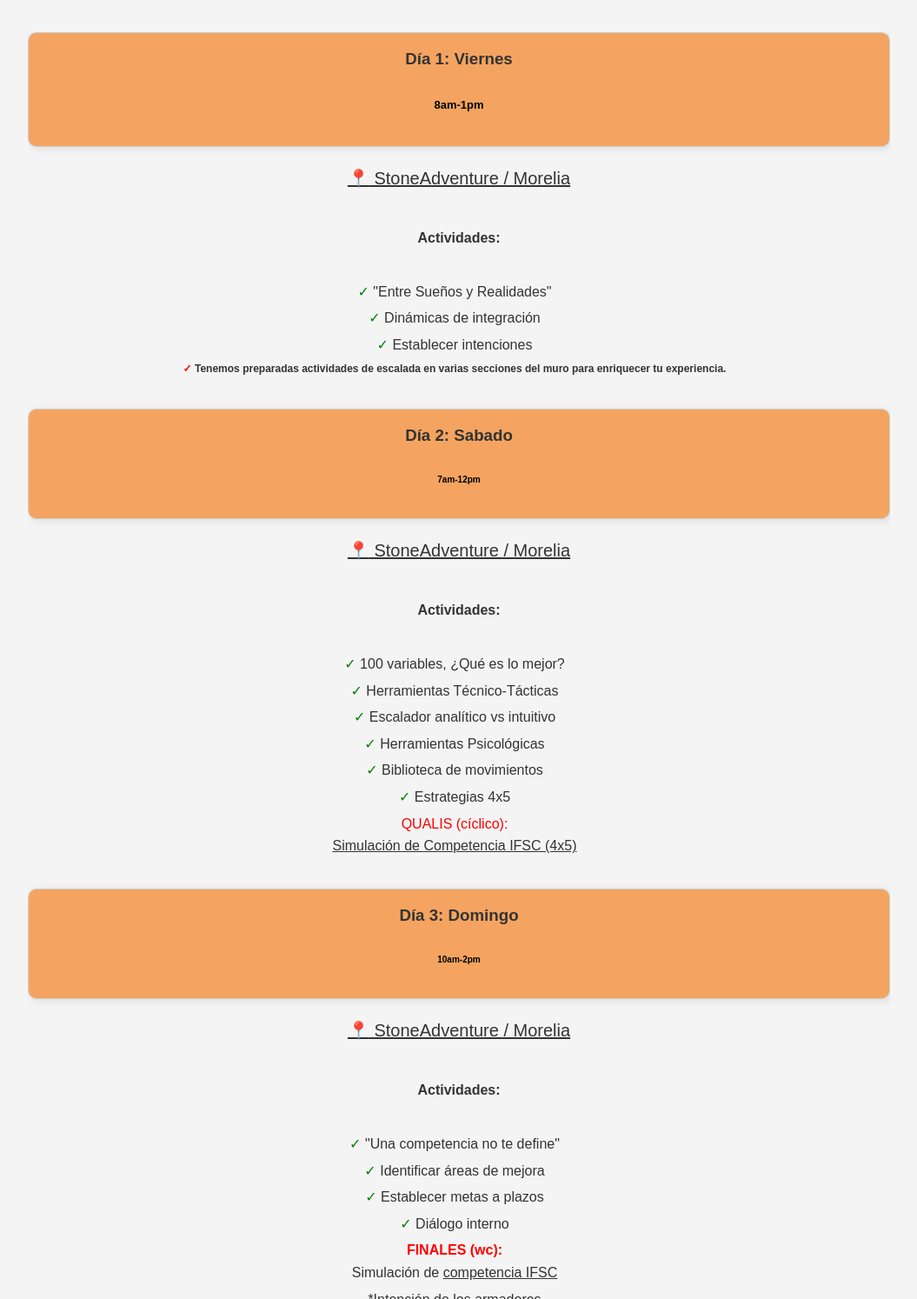
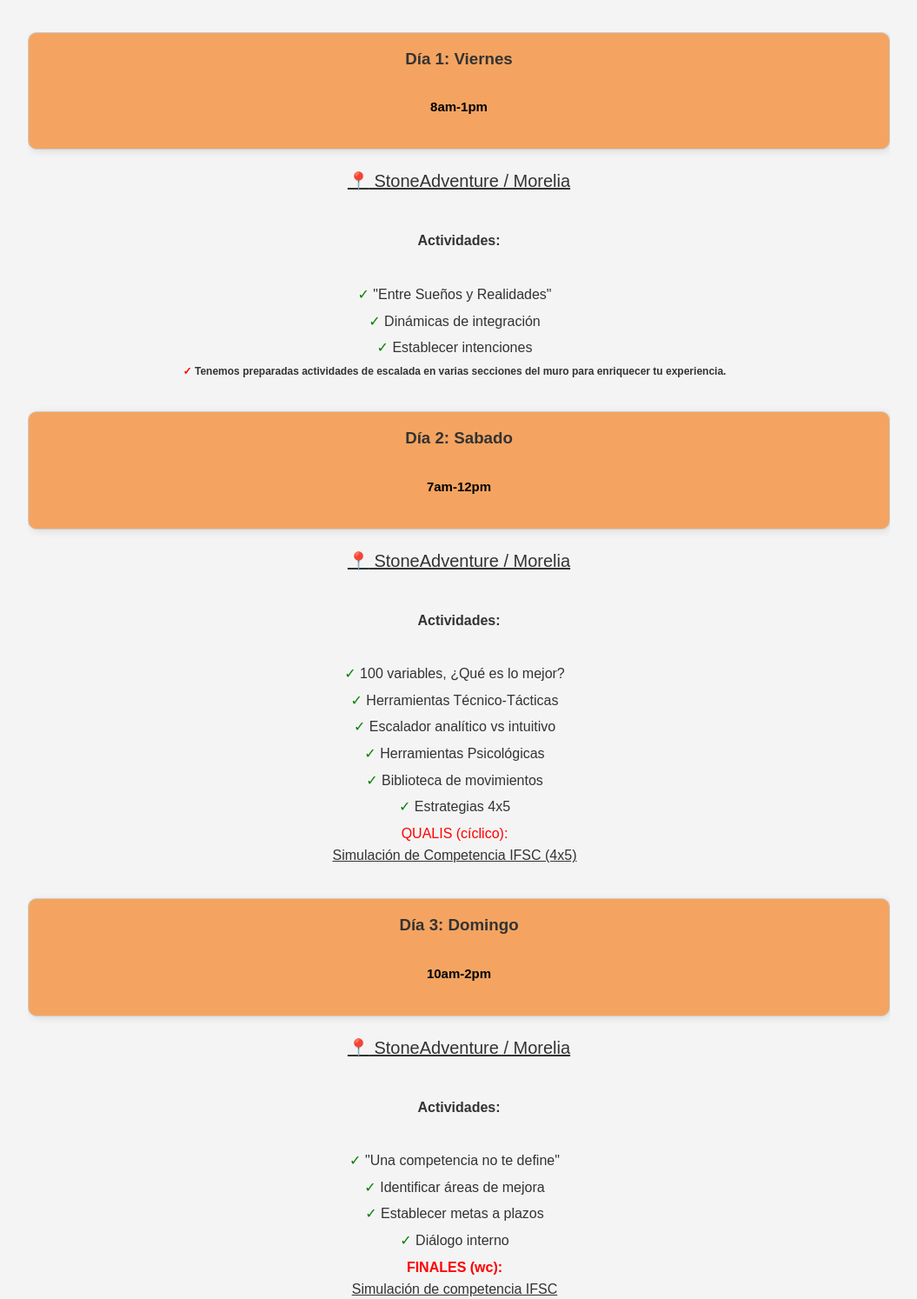
Before and after one commit to jairmorenom/tcstone2024, a plain HTML site: page index.html in a window 1280 px wide. Shown: the part 2294-3788 px from the top of the page at 87% size, without its empty margins (112-1167 px from the left). Drawn offline with Linux system fonts and the light colour scheme.

Commit message:
Update index.html

```diff
--- a/index.html
+++ b/index.html
@@ -348,7 +348,7 @@
 <div class="highlight-box" style="background-color: sandybrown; padding: 5px; margin-bottom: 5px;">
     <ul style="list-style-type: none; padding: 0;">
         <li><h3 style="margin-top: 0;">Día 1: Viernes</h3></li>
-        <li><p style="font-size: 13px; text-align: center; color: black ; margin-bottom: 5px;"><strong>8am-1pm</strong></p></li>
+        <li><p style="font-size: 15px; text-align: center; color: black ; margin-bottom: 5px;"><strong>8am-1pm</strong></p></li>
     </ul>
 </div>
 
@@ -374,7 +374,7 @@
 <div class="highlight-box" style="background-color: sandybrown; padding: 5px; margin-bottom: 5px;">
     <ul style="list-style-type: none; padding: 0;">
         <li><h3 style="margin-top: 0;">Día 2: Sabado</h3></li>
-        <li><p style="font-size: 10px; text-align: center; color: black; margin-bottom: 5px;"><strong>7am-12pm</strong></p></li>
+        <li><p style="font-size: 15px; text-align: center; color: black; margin-bottom: 5px;"><strong>7am-12pm</strong></p></li>
     </ul>
 </div>
 
@@ -402,7 +402,7 @@
                 <div class="highlight-box" style="background-color: sandybrown; padding: 5px; margin-bottom: 5px;">
     <ul style="list-style-type: none; padding: 0;">
         <li><h3 style="margin-top: 0;">Día 3: Domingo</h3></li>
-        <li><p style="font-size: 10px; text-align: center; color: black; margin-bottom: 5px;"><strong>10am-2pm</strong></p></li>
+        <li><p style="font-size: 15px; text-align: center; color: black; margin-bottom: 5px;"><strong>10am-2pm</strong></p></li>
     </ul>
 </div>
 
@@ -420,7 +420,7 @@
                         <li style="margin-bottom: 5px;"><span style="color: green;">✓</span> Establecer metas a plazos</li>
                         <li style="margin-bottom: 5px;"><span style="color: green;">✓</span> Diálogo interno</li>
                         <li style="margin-bottom: 5px;"><span style="color: red;"><strong>FINALES (wc):</strong></span><br>
-    Simulación de <u>competencia IFSC</u>
+   <u> Simulación de competencia IFSC</u>
 </li>
 
                         <li style="margin-bottom: 5px;"><span></span> *Intención de los armadores</li>
```
